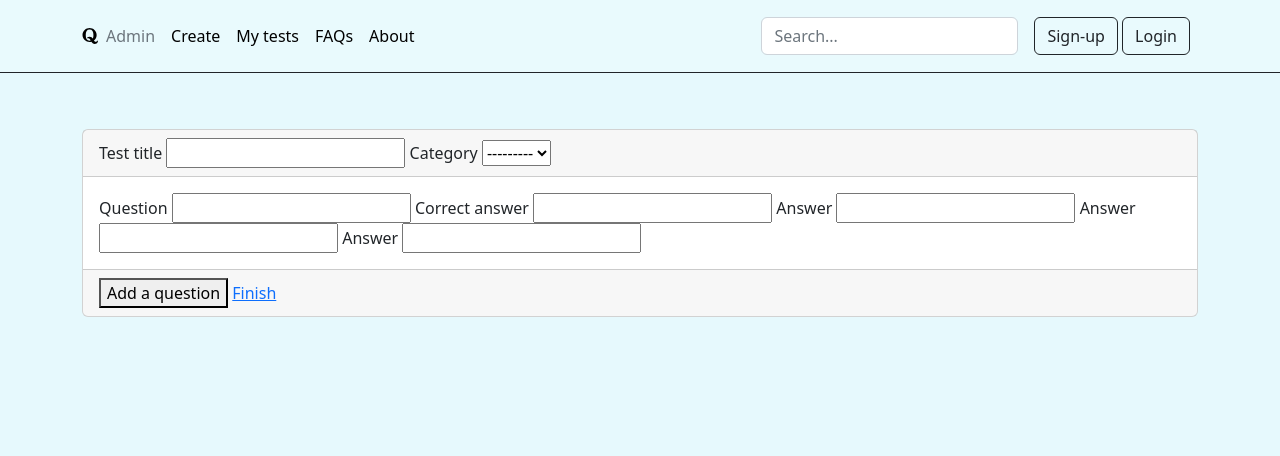
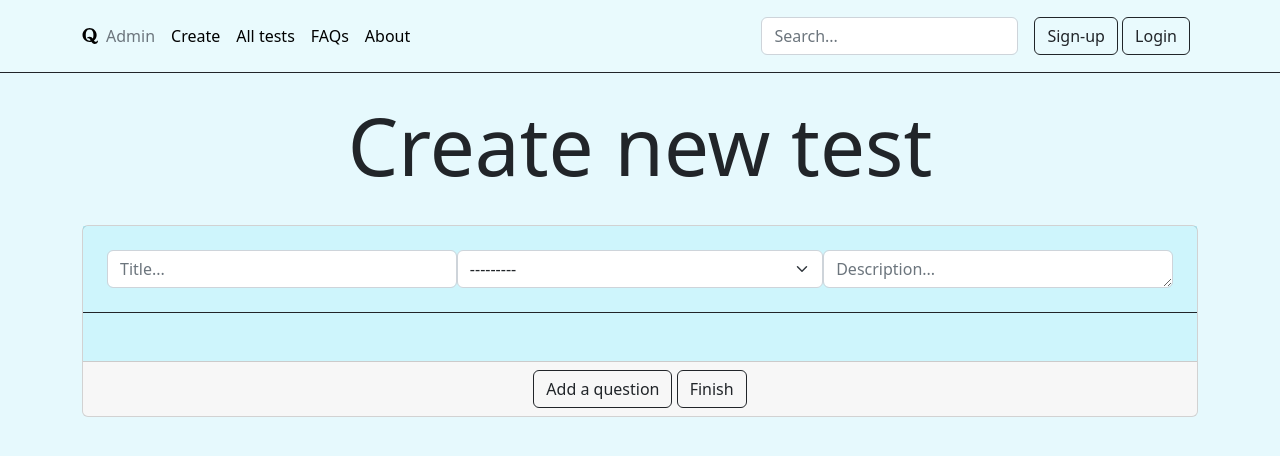
Before and after one commit to embu08/quizapp, a Django app: page /create-test/ in a window 1280 px wide. Shown: the top 456 px of the page. Run offline with Django 4.2, Linux system fonts and the light colour scheme; the visitor is signed in with stand-in values (Sample User, id 1); data that the repository does not hold is empty.

Commit message:
upgraded create_test template and view; added empy index.html; filled admin for all the models of main_app

```diff
--- a/quizapp/main_app/forms.py
+++ b/quizapp/main_app/forms.py
@@ -16,25 +16,34 @@ class ContactForm(forms.Form):
 
 
 class CreateTestForm(forms.ModelForm):
-    name = forms.CharField(label='Test title',
-                           widget=forms.TextInput(attrs={'class': ''}))
+    name = forms.CharField(label='',
+                           widget=forms.TextInput(attrs={'class': 'form-control',
+                                                         'placeholder': 'Title...'}))
+    description = forms.CharField(label='',
+                                  widget=forms.Textarea(attrs={'rows': '1', 'class': 'form-control',
+                                                               'placeholder': 'Description...'}))
+    category = forms.SelectMultiple()
 
     class Meta:
         model = Test
-        fields = ['name', 'owner', 'category']
+        fields = ['name', 'owner', 'category', 'description']
+
+    def __init__(self, *args, **kwargs):
+        super().__init__(*args, **kwargs)
+        self.fields['category'].widget.attrs['class'] = 'form-select'
 
 
 class CreateQuestionForm(forms.ModelForm):
     question = forms.CharField(label='Question',
-                               widget=forms.TextInput(attrs={'class': ''}))
+                               widget=forms.TextInput(attrs={'class': 'form-control'}))
     correct_answer = forms.CharField(label='Correct answer',
-                                     widget=forms.TextInput(attrs={'class': ''}))
-    answer_1 = forms.CharField(label='Answer',
-                               widget=forms.TextInput(attrs={'class': ''}))
-    answer_2 = forms.CharField(label='Answer',
-                               widget=forms.TextInput(attrs={'class': ''}))
-    answer_3 = forms.CharField(label='Answer',
-                               widget=forms.TextInput(attrs={'class': ''}))
+                                     widget=forms.TextInput(attrs={'class': 'form-control'}))
+    answer_1 = forms.CharField(label='Wrong answer 1',
+                               widget=forms.TextInput(attrs={'class': 'form-control'}))
+    answer_2 = forms.CharField(label='Wrong answer 2',
+                               widget=forms.TextInput(attrs={'class': 'form-control'}))
+    answer_3 = forms.CharField(label='Wrong answer 3',
+                               widget=forms.TextInput(attrs={'class': 'form-control'}))
 
     class Meta:
         model = Questions
--- a/quizapp/main_app/models.py
+++ b/quizapp/main_app/models.py
@@ -18,7 +18,7 @@ class Test(models.Model):
     category = models.ForeignKey('Categories', blank=True, null=True, on_delete=models.PROTECT)
 
     def __str__(self):
-        return f'name: {self.name}, category: {self.category}, owner: {self.owner}'
+        return self.name
 
 
 class Questions(models.Model):
@@ -30,7 +30,7 @@ class Questions(models.Model):
     test = models.ForeignKey('Test', on_delete=models.CASCADE, null=True, blank=True)
 
     def __str__(self):
-        return f'question: {self.question}, correct_answer: {self.correct_answer}'
+        return self.question
 
 
 class PassedTests(models.Model):
--- a/quizapp/main_app/templates/base.html
+++ b/quizapp/main_app/templates/base.html
@@ -32,7 +32,7 @@
             <ul class="nav col-12 col-lg-auto me-lg-auto mb-2 justify-content-center mb-md-0">
                 <li><a href="/admin" class="nav-link px-2 text-secondary">Admin</a></li>
                 <li><a href="/create-test" class="nav-link px-2 text-black">Create</a></li>
-                <li><a href="#" class="nav-link px-2 text-black">My tests</a></li>
+                <li><a href="/show-tests" class="nav-link px-2 text-black">All tests</a></li>
                 <li><a href="#" class="nav-link px-2 text-black">FAQs</a></li>
                 <li><a href="#" class="nav-link px-2 text-black">About</a></li>
             </ul>
--- a/quizapp/main_app/templates/create_test.html
+++ b/quizapp/main_app/templates/create_test.html
@@ -6,46 +6,51 @@
 
     {{ question_form.management_form }}
     {{ question_form.non_form_errors.as_ul }}
-        <div class="card-header">
-            {{ test_form.name.label }}
+
+    <div class="card-header d-flex align-items-center bg-info p-4 border-bottom border-dark"
+         style="--bs-bg-opacity: .2;">
         {{ test_form.name }}
         {{ test_form.name.errors }}
 
-            {{ test_form.category.label }}
         {{ test_form.category }}
         {{ test_form.category.errors }}
+
+        {{ test_form.description }}
+        {{ test_form.description.errors }}
+
     </div>
 
-    <div class="card-body">{% for form in question_form.forms %}
-<!--        {% if forloop.first %}-->
+    <div class="card-body d-grid bg-info m-0 p-4" style="--bs-bg-opacity: .2;">
+        {% for form in question_form.forms %}
 
-<!--        {% for field in form.visible_fields %}-->
-<!--            {{ field.label|capfirst }}-->
-<!--        {% endfor %}-->
-
-<!--        {% endif %}-->
-
-        {% for field in form.visible_fields %}
+        <div class="card p-4 mt-5"> {% for field in form.visible_fields %}
 
             {% for hidden in form.hidden_fields %}
             {{ hidden }}
             {% endfor %}
             {% if field.label != 'Test' %}
+
+            <div class="row">
+                <div class="col-2 py-2">
+                    {{ field.label }}
+                </div>
+                <div class="col-10 py-2">
+                    {{ field }}
                     {{ field.errors.as_ul }}
-                {{ field.label }}
-                {{ field }}
+                </div>
+            </div>
+
             {% endif %}
 
             {% endfor %}
         </div>
-
         {% endfor %}
+    </div>
 
 
-
-    <div class="card-footer">
-        <button type="submit">Add a question</button>
-        <a href="/">Finish</a>
+    <div class="card-footer text-center">
+        <button type="submit" class="btn btn-outline-dark">Add a question</button>
+        <a href="/" class="btn btn-outline-dark">Finish</a>
     </div>
 </form>
 
--- /dev/null
+++ b/quizapp/main_app/templates/index.html
@@ -0,0 +1,6 @@
+{% extends 'base.html' %}
+
+{% block content %}
+<h1>hi {{ request.user }}</h1>
+
+{% endblock %}
--- a/quizapp/main_app/urls.py
+++ b/quizapp/main_app/urls.py
@@ -3,7 +3,7 @@ from .views import *
 from django.views.decorators.cache import cache_page
 
 urlpatterns = [
-    path('', home, name='home'),
+    path('', index, name='index'),
     path('create-test/', create_test_view, name='create'),
     path('show-tests/', ShowAllTests.as_view(), name='show-test')
 ]
--- a/quizapp/main_app/views.py
+++ b/quizapp/main_app/views.py
@@ -32,7 +32,7 @@ class ShowAllTests(ListView):
 def create_test_view(request):
     queryset = Questions.objects.all()
     QuestionsFormSet = modelformset_factory(Questions,
-                                            form=CreateQuestionForm, extra=1)
+                                            form=CreateQuestionForm, extra=0)
     if request.method == 'POST':
         question_form = QuestionsFormSet(request.POST, queryset=queryset)
         test_form = CreateTestForm(request.POST)
@@ -56,5 +56,10 @@ def create_test_view(request):
 
     test_form = CreateTestForm()
     question_form = QuestionsFormSet(queryset=queryset)
-    context = {'test_form': test_form, 'question_form': question_form}
+    context = {'test_form': test_form, 'question_form': question_form, 'title': 'Create new test'}
     return render(request, "create_test.html", context)
+
+
+def index(request):
+    context = {'title': 'Welcome'}
+    return render(request, 'index.html', context=context)
```
Also changed, not shown: quizapp/main_app/admin.py (+33 -0 lines). Lines whose indentation alone changed are shown as unchanged.
